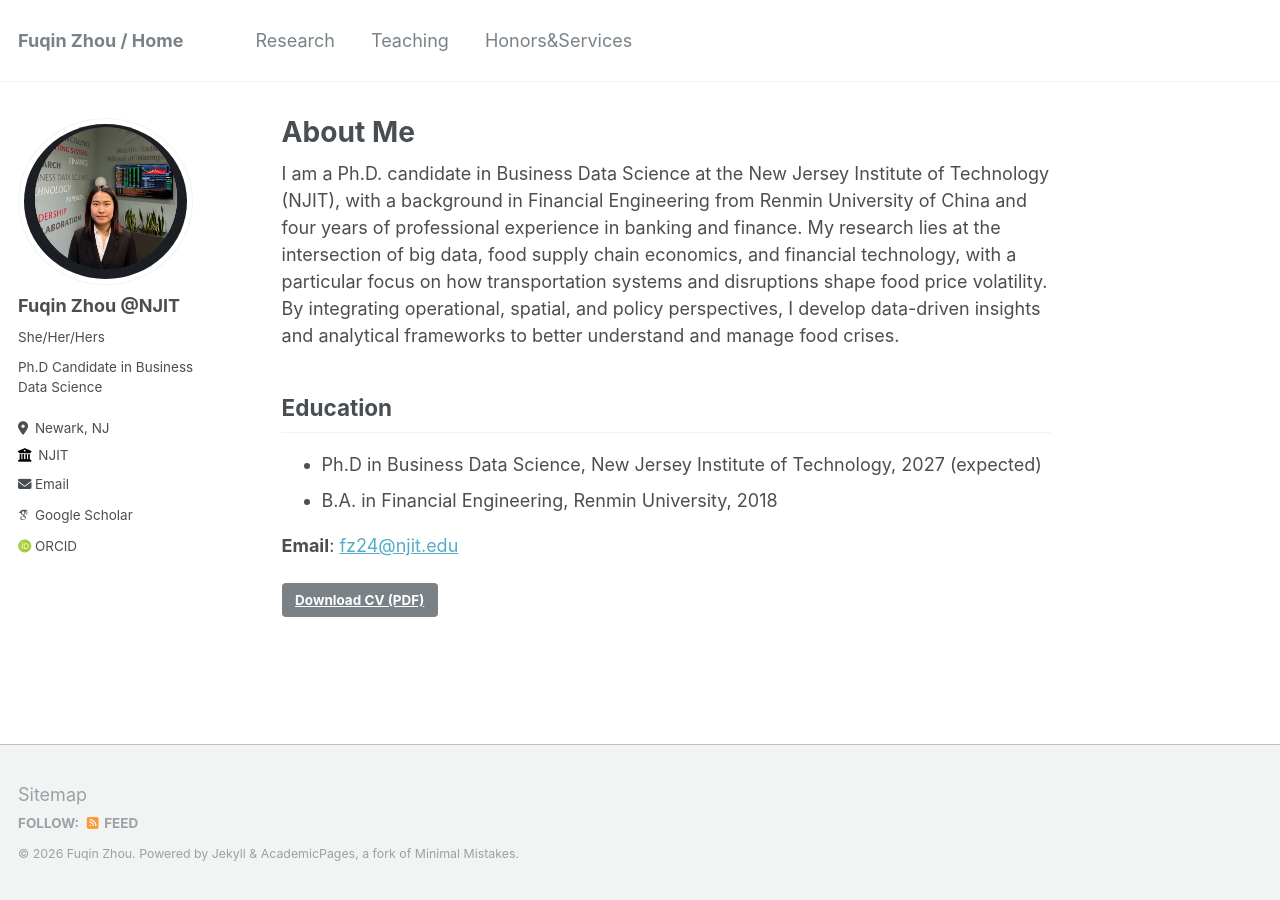
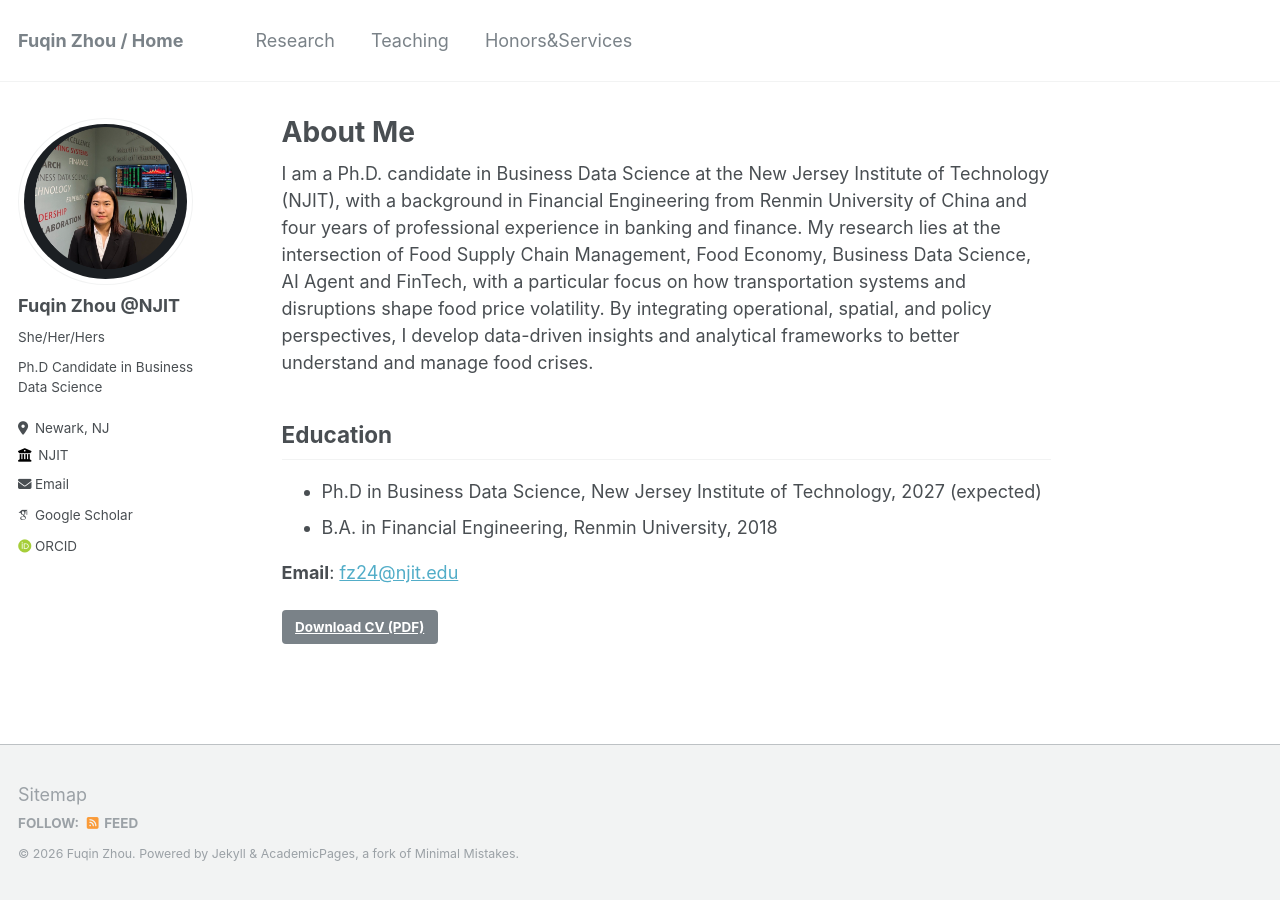
Before and after one commit to zhoufq001/zhoufq001.github.io, a Jekyll site: the page built from _pages/about.md, in a window 1280 px wide. Built offline with Jekyll 4.4.1, drawn with Linux system fonts in a browser that asks for light colours; some web fonts are replaced.

Commit message:
update about me

```diff
--- a/_pages/about.md
+++ b/_pages/about.md
@@ -7,7 +7,7 @@ redirect_from:
   - /about.html
 ---
 
-I am a Ph.D. candidate in Business Data Science at the New Jersey Institute of Technology (NJIT), with a background in Financial Engineering from Renmin University of China and four years of professional experience in banking and finance. My research lies at the intersection of big data, food supply chain economics, and financial technology, with a particular focus on how transportation systems and disruptions shape food price volatility. By integrating operational, spatial, and policy perspectives, I develop data-driven insights and analytical frameworks to better understand and manage food crises.
+I am a Ph.D. candidate in Business Data Science at the New Jersey Institute of Technology (NJIT), with a background in Financial Engineering from Renmin University of China and four years of professional experience in banking and finance. My research lies at the intersection of Food Supply Chain Management, Food Economy, Business Data Science, AI Agent and FinTech, with a particular focus on how transportation systems and disruptions shape food price volatility. By integrating operational, spatial, and policy perspectives, I develop data-driven insights and analytical frameworks to better understand and manage food crises.
 
 ## Education
 
```
